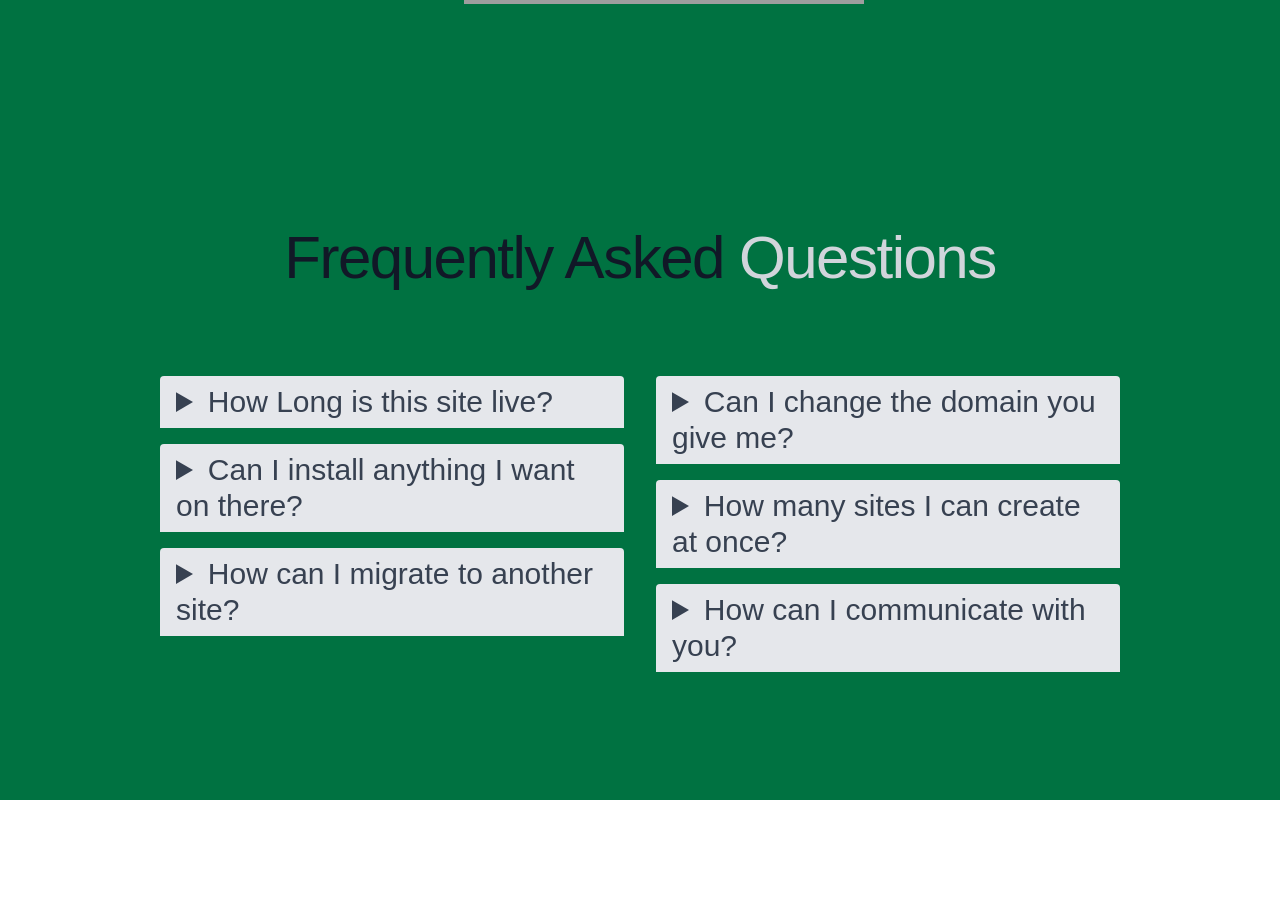
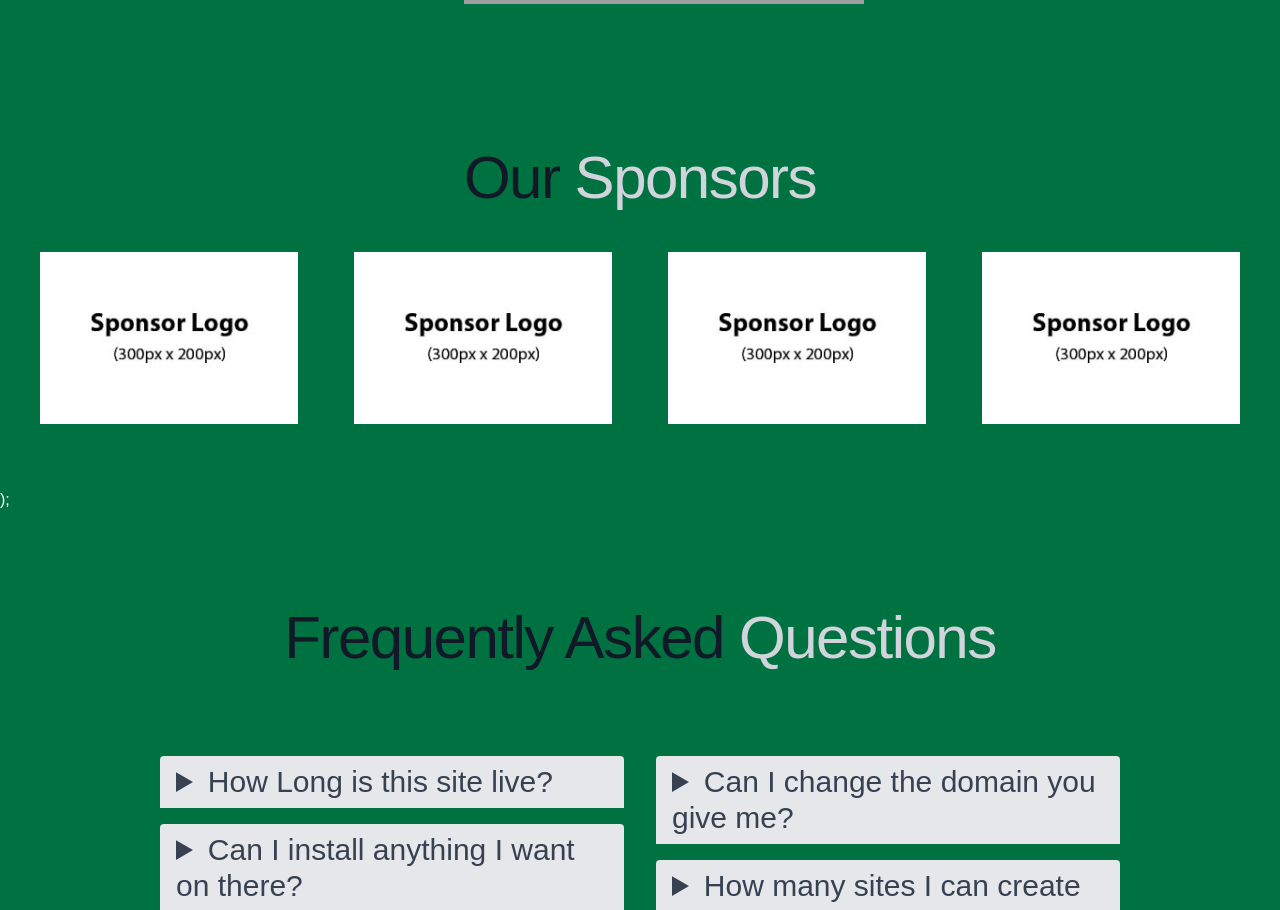
Before and after one commit to ICEFOSS/hackfit, a React (Create React App) app: page / in a window 1280 px wide. Shown: the part 4780-5690 px from the top of the page. Before the commit the page ends 5580 px from the top, so only its background shows below. Built offline with nearby package versions, Linux system fonts and the light colour scheme; grey boxes are pictures that could not be loaded.

Commit message:
WIP sponsors component

```diff
--- a/src/App.js
+++ b/src/App.js
@@ -5,6 +5,7 @@ import Speaker from "./components/speaker";
 import Faq from "./components/faq";
 import Supported from "./components/supported";
 import Schedule from "./components/schedule";
+import Sponsors from "./components/sponsors";
 const App = () => {
   return (
     <div className="font-sans text-white bg-brochgreen">
@@ -15,6 +16,7 @@ const App = () => {
       <Supported />
       <Prizes />
       <Schedule />
+      <Sponsors />
       <Faq />
     </div>
   );
--- /dev/null
+++ b/src/components/sponsors.js
@@ -0,0 +1,34 @@
+export default function Sponsors() {
+  return (
+    <div>
+      <section class="container px-6 py-4 mx-auto">
+        <h3 class="text-center text-4xl sm:text-6xl leading-normal tracking-tight text-gray-900">
+          Our <span class="text-gray-300">Sponsors</span>
+        </h3>
+        <div class="grid gap-6 mb-8 md:grid-cols-2 lg:grid-cols-4 my-7">
+          <div class="flex items-center p-4 rounded-lg">
+            <div>
+              <img src="/sponsor-plh.png" />
+            </div>
+          </div>
+          <div class="flex items-center p-4 rounded-lg">
+            <div>
+              <img src="/sponsor-plh.png" />
+            </div>
+          </div>
+          <div class="flex items-center p-4 rounded-lg">
+            <div>
+              <img src="/sponsor-plh.png" />
+            </div>
+          </div>
+          <div class="flex items-center p-4 rounded-lg">
+            <div>
+              <img src="/sponsor-plh.png" />
+            </div>
+          </div>
+        </div>
+      </section>
+      );
+    </div>
+  );
+}
```
Also changed, not shown: public/sponsor-plh.png (added).
